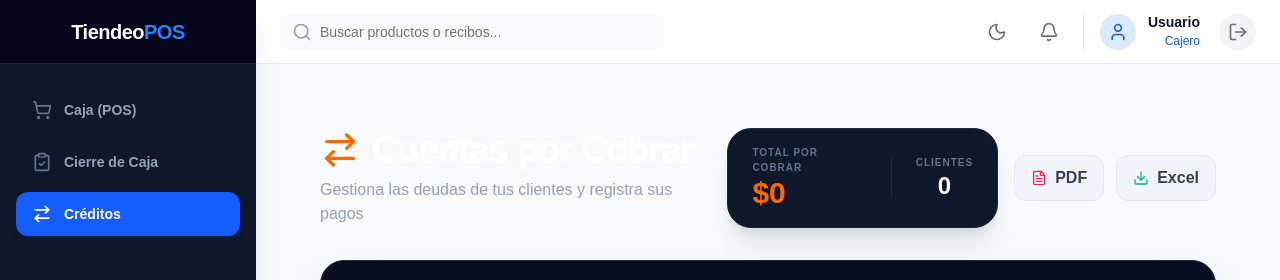
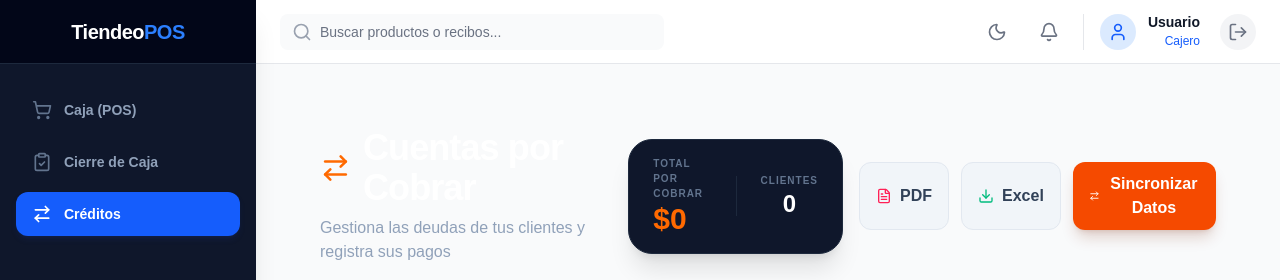
Before and after one commit to alperezvi2021/Minimercado_Tiendeo, a Next.js app in the folder frontend/: page /dashboard/credits in a window 1280 px wide. Shown: the top 280 px of the page. Built offline with nearby package versions, Linux system fonts and the light colour scheme; no server answers.

Commit message:
UI: Add synchronization button to CreditsPage and fix client directive

```diff
--- a/frontend/src/app/dashboard/closure/page.tsx
+++ b/frontend/src/app/dashboard/closure/page.tsx
@@ -1,5 +1,6 @@
 'use client';
 import { useState, useEffect } from 'react';
+import { useRouter } from 'next/navigation';
 import {
   ClipboardCheck,
   CircleDollarSign,
@@ -32,6 +33,7 @@ interface ClosureStatus {
 }
 
 export default function ClosurePage() {
+  const router = useRouter();
   const [status, setStatus] = useState<ClosureStatus | null>(null);
   const [sales, setSales] = useState<Sale[]>([]);
   const [loading, setLoading] = useState(true);
@@ -86,9 +88,8 @@ export default function ClosurePage() {
       });
 
       if (response.ok) {
-        alert('Pago registrado con éxito');
-        fetchStatus();
-        fetchSales();
+        alert('Pago registrado con éxito. Te redirigiremos al módulo de créditos para verificar.');
+        router.push('/dashboard/credits');
       }
     } catch (error) {
       console.error('Error paying credit:', error);
--- a/frontend/src/app/dashboard/credits/page.tsx
+++ b/frontend/src/app/dashboard/credits/page.tsx
@@ -33,6 +33,7 @@ export default function CreditsPage() {
   const [loading, setLoading] = useState(true);
   const [filter, setFilter] = useState('');
   const [processingId, setProcessingId] = useState<string | null>(null);
+  const [isSyncing, setIsSyncing] = useState(false);
 
   const fetchCredits = async () => {
     try {
@@ -77,6 +78,30 @@ export default function CreditsPage() {
       alert('Error de conexión');
     } finally {
       setProcessingId(null);
+    }
+  };
+
+  const handleSync = async () => {
+    if (!confirm('¿Deseas sincronizar las ventas antiguas con el módulo de créditos? Esto buscará ventas de crédito que no aparezcan aquí.')) return;
+    setIsSyncing(true);
+    try {
+      const token = localStorage.getItem('access_token');
+      const res = await fetch(`${process.env.NEXT_PUBLIC_API_URL || 'http://localhost:3001'}/sales/sync-credits`, {
+        method: 'POST',
+        headers: { Authorization: `Bearer ${token}` }
+      });
+      if (res.ok) {
+        const result = await res.json();
+        alert(`Sincronización completada.\nNuevos créditos: ${result.created}\nNombres actualizados: ${result.updated}`);
+        fetchCredits();
+      } else {
+        alert('Error al sincronizar');
+      }
+    } catch (e) {
+      console.error(e);
+      alert('Error de conexión');
+    } finally {
+      setIsSyncing(false);
     }
   };
 
@@ -170,6 +195,15 @@ export default function CreditsPage() {
           >
             <Download className="w-4 h-4 text-emerald-500" />
             Excel
+          </button>
+          <button
+            onClick={handleSync}
+            disabled={isSyncing}
+            className="flex items-center gap-2 bg-orange-600 hover:bg-orange-500 text-white px-4 py-2.5 rounded-xl font-bold shadow-lg shadow-orange-900/20 transition-all active:scale-95 disabled:opacity-50"
+            title="Sincronizar créditos de ventas antiguas"
+          >
+            <ArrowRightLeft className={`w-4 h-4 ${isSyncing ? 'animate-spin' : ''}`} />
+            {isSyncing ? 'Sincronizando...' : 'Sincronizar Datos'}
           </button>
         </div>
       </div>
```
